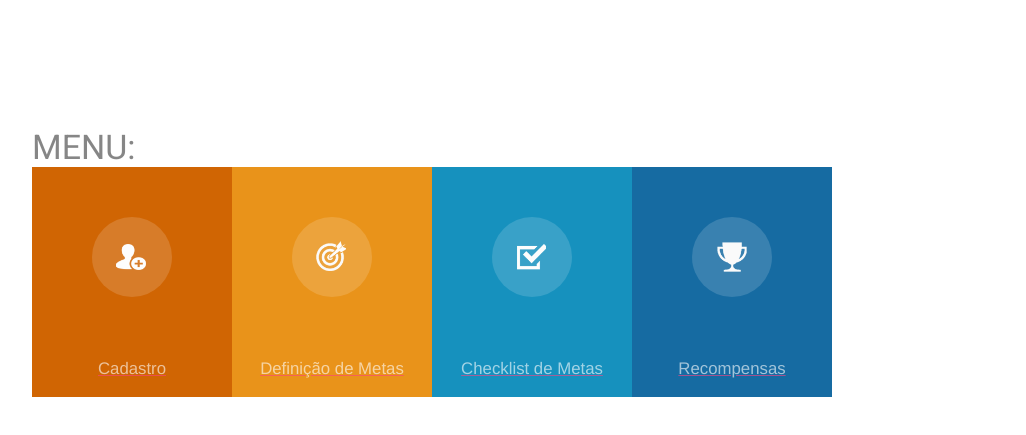
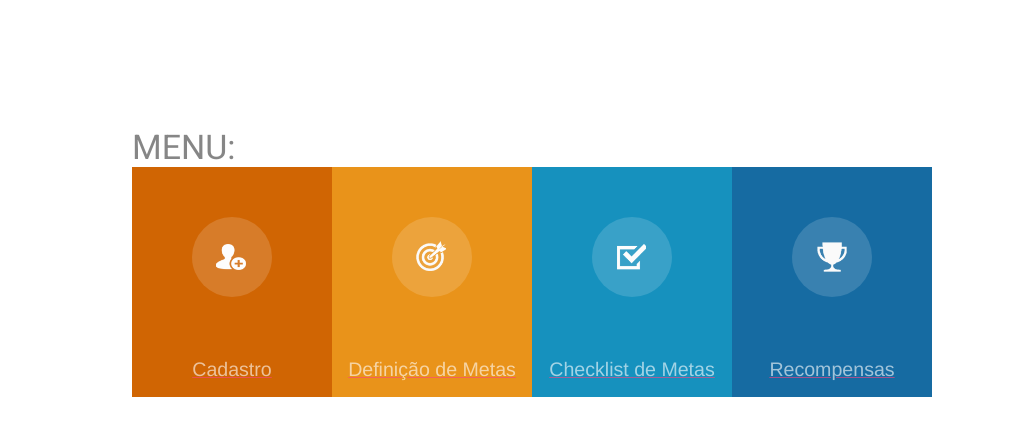
Before and after one commit to wecarecorp/vert, a plain HTML site: page index.html in a window 1280 px wide. Shown: the part 1260-1695 px from the top of the page, without its empty margins (108-1134 px from the left). Drawn offline with nearby package versions, Linux system fonts and the light colour scheme; a script that the page names is missing.

Commit message:
Add files via upload

```diff
--- a/style/index_style.css
+++ b/style/index_style.css
@@ -26,7 +26,7 @@ p#subheader{
 
 header{
 	margin:100px auto;
-	width:1000px;
+	width:800px;
 	height:230px;
 	background-color: ;
 }
@@ -54,9 +54,6 @@ div#cuatro{
 	background-color: rgb(22,107,162);
 }
 
-div#cinco{
-	background-color: rgb(27,54,71);
-}
 
 
 img.icon{
@@ -71,7 +68,7 @@ img.icon{
 }
 
 p.texto{
-	font-size: 1.2em;
+	font-size: 1.4em;
 	color:white;
 	text-align: center;
 	padding-top:10px;
```
